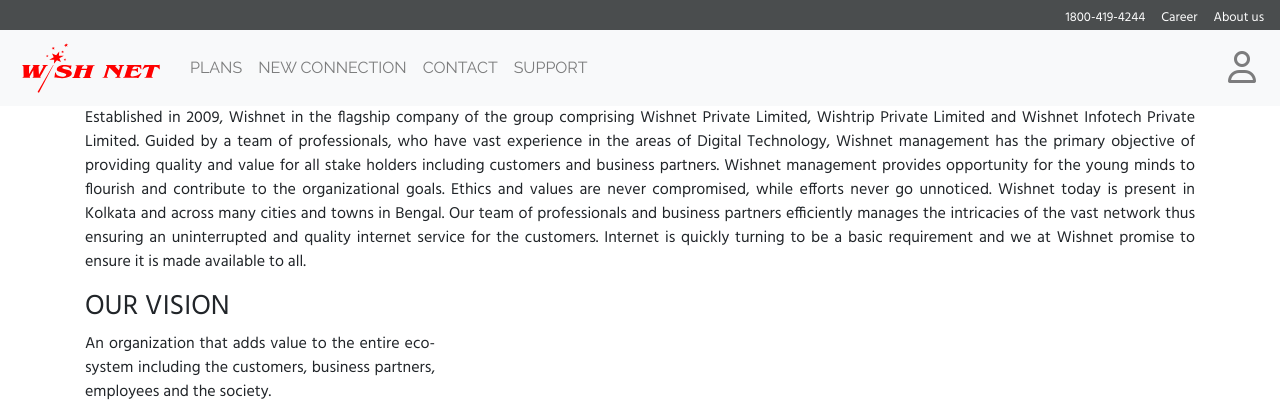
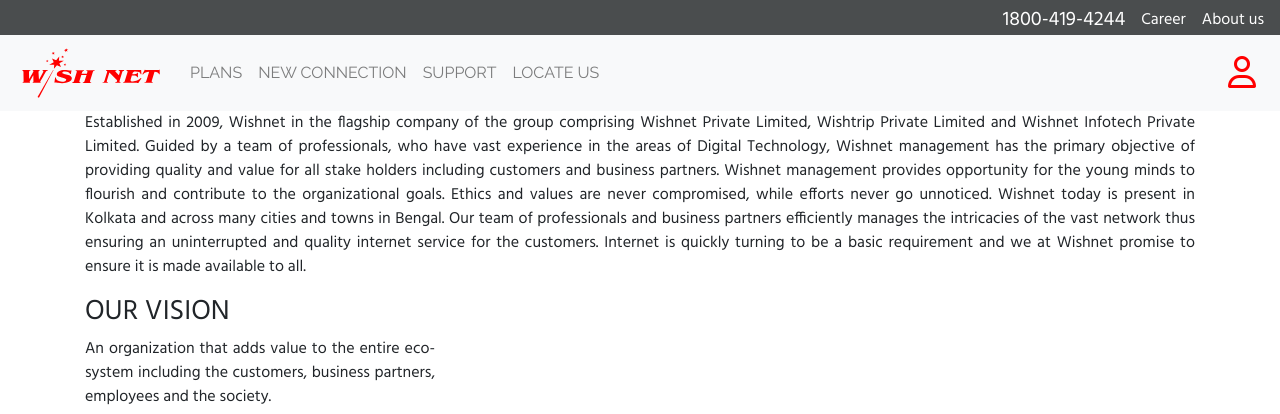
Before and after one commit to soumya707/wishnet-in, a Flask app: page /about in a window 1280 px wide. Shown: the top 414 px of the page. Run offline with Flask 2, Linux system fonts and the light colour scheme; parts of the project's set-up code (start-up, migrations or seed data) failed here and were passed over; some libraries are stand-ins or nearby versions.

Commit message:
update: update layout

```diff
--- a/website/static/css/style.css
+++ b/website/static/css/style.css
@@ -3,11 +3,16 @@ body {
     font-family: 'Hind' !important;
 }
 
+.heading {
+    font-family: 'Hind' !important;
+    color: #4A4d4e;
+}
+
 /* contents above navbar on medium and large screens */
 #content-above-navbar {
     background-color: #4A4d4e;
-    height: 30px;
-    font-size: small;
+    height: 35px;
+    font-size: regular;
 }
 
 #content-above-navbar div.p div.a {
@@ -17,6 +22,10 @@ body {
 /* Navbar */
 nav {
     font-family: 'Raleway' !important;
+}
+
+.fa-user {
+    color: red;
 }
 
 /* Carousel */
@@ -123,6 +132,11 @@ nav {
     line-height: 1.6;
 }
 
+/* Footer */
+.footer-img {
+    height: 5em;
+}
+
 /* Tariffs */
 .cards {
     display: none;
--- a/website/templates/layout.html
+++ b/website/templates/layout.html
@@ -36,7 +36,7 @@
          id="content-above-navbar">
       <!-- Toll free number -->
       <div class="p-2">
-        <p class="text-white">1800-419-4244</p>
+        <h5 class="text-white">1800-419-4244</h5>
       </div>
       <!-- Careers -->
       <div class="p-2">
@@ -61,8 +61,9 @@
       <!-- Login (on small and medium screens) -->
       <ul class="navbar-nav ml-auto d-lg-none d-xl-none m-2">
         <li class="nav-item">
-          <a class="nav-link {% if request.path == url_for('login') %}active{% endif %}"
-             href="{{ url_for('login') }}"><i class="far fa-user fa-lg"></i></a>
+          <a class="nav-link" href="{{ url_for('login') }}">
+            <i class="far fa-user fa-lg"></i>
+          </a>
         </li>
       </ul>
 
@@ -90,16 +91,17 @@
             <a class="nav-link {% if request.path == url_for('new_conn') %}active{% endif %}"
                href="{{ url_for('new_conn') }}">NEW CONNECTION</a>
           </li>
-          <!-- Contact -->
-          <li class="nav-item">
-            <a class="nav-link {% if request.path == url_for('contact') %}active{% endif %}"
-               href="{{ url_for('contact') }}">CONTACT</a>
-          </li>
           <!-- Support -->
           <li class="nav-item">
             <a class="nav-link {% if request.path == url_for('support') %}active{% endif %}"
                href="{{ url_for('support') }}">SUPPORT</a>
           </li>
+          <!-- Locate us -->
+          <li class="nav-item">
+            <a class="nav-link {% if request.path == url_for('contact') %}active{% endif %}"
+               href="{{ url_for('contact') }}">LOCATE US</a>
+          </li>
+
           <!-- Career (on small and medium screens) -->
           <li class="nav-item d-lg-none d-xl-none">
             <a class="nav-link" href="{{ url_for('career') }}">CAREER</a>
@@ -173,7 +175,9 @@
           </a>
         </div>
 
-      </div>
+      </div> <!-- flex -->
+
+      <img src="{{ url_for('static', filename='img/footer.png') }}" class="img-fluid w-100 footer-img">
     </footer>
 
     {% block scripts %}
```
